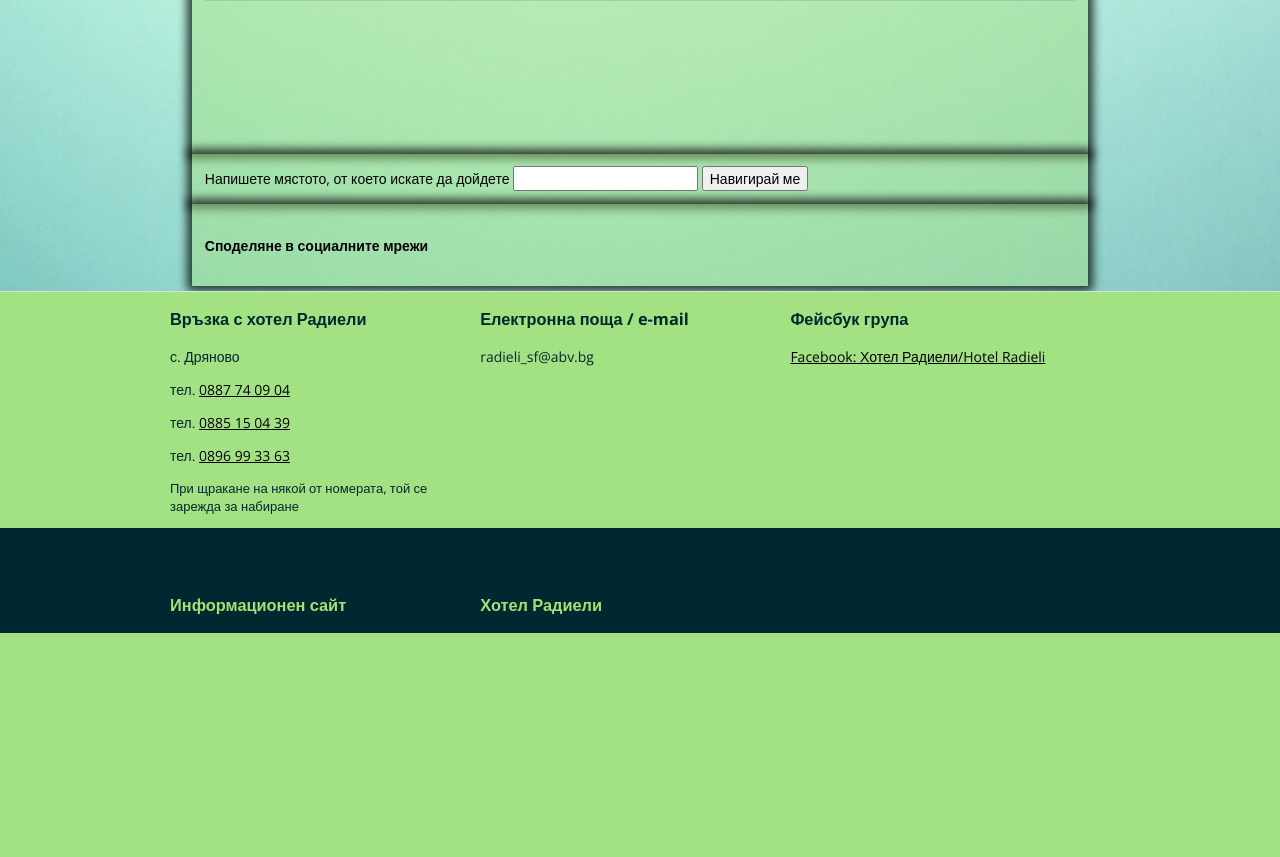
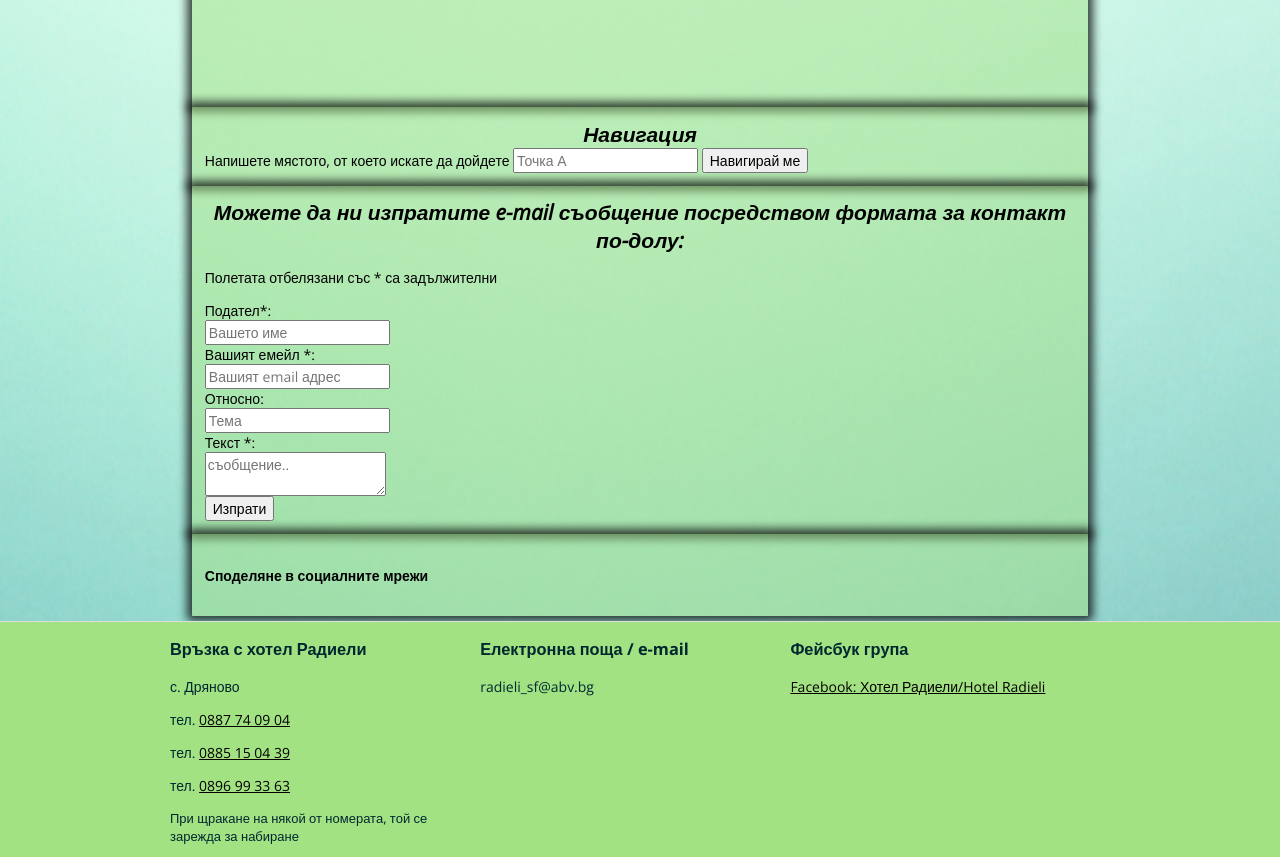
Before and after one commit to Tsvetan-Georgiev/MyWebProjects, a PHP site: page /contact.php in a window 1280 px wide. Shown: the part 925-1782 px from the top of the page. Before the commit the page ends 1558 px from the top, so only its background shows below. Run offline with PHP 8.4, Linux system fonts and the light colour scheme; some libraries are stand-ins or nearby versions.

Commit message:
Working on email form. Time to understand PHPMailer

```diff
--- a/contact.php
+++ b/contact.php
@@ -1,7 +1,7 @@
 <?php
 	include_once('parts/header.php');
 ?>
-	<meta name="description" content="Карта на офиса на Иван Тричков. Както и контактна форма за директно изпращане на емейл (електронно писмо) до електронната поща на Иван Тричков">
+	<meta name="description" content="Карта на хотел Радиели с. Дряново. Както и контактна форма за директно изпращане на емейл (електронно писмо) до електронната поща на хотел Радиели">
 	<title>Контакти | хотел Радиели до кръстова гора | hotelradieli.com </title>
 </head>
 <body>
@@ -97,29 +97,96 @@
 		</header>
 		<div id="content">
 			<article id="contactarea">
-				<h2 style="display:none">Begin google map with the address of the office</h2>
+				<h2 style="display:none">Begin google map with the address of the area</h2>
+				<?php
+				//				if(!$mail->send()) {
+				//					echo '<p>Съобщението не е доставено.</p>';
+				//					echo '<p>Грешката е: ' . $mail->ErrorInfo.'</p>';
+				//				} else {
+				//					echo '<p>Съобщението е успешно доставено!</p>';
+				//				}
+				function validation(){
+					if(isset($_POST["sendemail"])){
+						$podatel = $_POST['name'];
+						$email_sender = $_POST['email'];
+						$otnosno = $_POST['subject'];
+						$tqlo = $_POST['message'];
+						if ($podatel && $email_sender && $tqlo){
+							include_once 'scripts/sendMail.php';
+							if (!$mail->send()){
+								echo '<p>Съобщението не е доставено.</p>';
+								echo '<p>Грешката е: '.$mail->ErrorInfo.'</p>';
+							}
+							else{
+								echo '<p>Съобщението е успешно доставено!</p>';
+							}
+							return false;
+						}
+						else{
+							return true;
+						}
+					}
+					return false;
+				}
+				if (validation()){
+					echo '<h3 style = "color: #660000"> Някое от полетата за изпращане на електронно писмо не са въведени.</h3>';
+				}
+				?>
 				<p>
-					За да ме откриете, може да видите картата или направо по-долу да бъдете навигирани от мястото, на което се намирате.
-				</p>
-				<p>
-					Решили сте да ми пишете. Моля, възползвайте се от бутона, който е залепен за лявата граница на прозорецът.
+					За да ни откриете, може да видите картата или направо по-долу да бъдете навигирани от мястото, на което се намирате.
 				</p>
 				<p class="clear"></p>
 				<div class="google_map">
 					<iframe width="100%" height="450" frameborder="0" style="border:0" src="https://www.google.com/maps/embed/v1/place?q=%D0%9F%D0%BB%D0%BE%D0%B2%D0%B4%D0%B8%D0%B2%20%D1%83%D0%BB%D0%B8%D1%86%D0%B0%20%D0%A5%D0%B0%D0%BD%20%D0%90%D1%81%D0%BF%D0%B0%D1%80%D1%83%D1%85%20105&key=AIzaSyCq3ELAWsse2U8le7E9Q4hw9vaAavm2skc"></iframe>
 				</div>
 			</article>
-			<article>
-				<h2 style="display:none">Navigation to the office</h2>
+			<article class="upspacenew">
+				<h2>Навигация</h2>
 				<form action="http://maps.google.com/maps" method="get" target="_blank">
 				   <label for="saddr">
 				   		Напишете мястото, от което искате да дойдете</label>
-				   <input type="text" name="saddr" />
+				   <input type="text" name="saddr" placeholder="Точка А" />
 				   <input type="hidden" name="daddr" value="хотел Радиели с.Дряново" />
 				   <input type="submit" value="Навигирай ме" />
 				</form>
 			</article>
-			<article>
+			<article class="upspacenew">
+				<h2>
+					Можете да ни изпратите e-mail съобщение посредством формата за контакт по-долу:
+				</h2>
+				<p>
+					Полетата отбелязани със <span class="red">*</span> са задължителни
+				</p>
+				<!-- Contact form -->
+				<form name="sendemail" action="<?php $_SERVER['PHP_SELF'];?>" method="POST">
+					<label for="contact-ime">
+						Подател<span class="red">*</span>:
+					</label>
+					<br>
+						<input id="contact-ime" name="name" placeholder="Вашето име" style="cursor: auto;">
+					<br>
+					<label for="contact-email">
+						Вашият емейл <span class="red">*</span>:
+					</label>
+					<br>
+						<input type="email" id="contact-email" name="email" placeholder="Вашият email адрес">
+					<br>
+					<label for="contact-subject">
+						Относно:
+					</label>
+					<br>
+						<input id="contact-subject" name="subject" placeholder="Тема">
+					<br>
+					<label for="contact-message">
+						Текст <span class="red">*</span>:
+					</label>
+					<br>
+						<textarea id="contact-message" name="message" placeholder="съобщение.."></textarea>
+					<br>
+					<input type="submit" name = "sendemail" value="Изпрати" />
+				</form>
+			</article>
+			<article class="upspacenew">
 				<h4>
 					Споделяне в социалните мрежи
 				</h4>
@@ -137,14 +204,6 @@
 		  $cover.remove();
 		});
 	</script>
-	<script type="text/javascript">
-/* var bcf_settings = { buttonText:'Contact Us', buttonTop:'30%', language:'en_US' }; // Better Contact Form Settings */
-(function (d, s, id) {
-    var js, fjs = d.getElementsByTagName(s)[0]; js = d.createElement(s); js.id = id;
-    js.src = "http://bettercontactform.com/contact/media/e/f/ef8dc8e473503a897c8c744c8d5f1ee021950242.js";
-    fjs.parentNode.insertBefore(js, fjs);
-    }(document, "script", "bcf-render"));</script>
-<a id="bcf_trigger" href="http://bettercontactform.com" rel="bcf_trigger"></a>
 <?php
 	include_once('parts/footer.php');
 ?>
```
